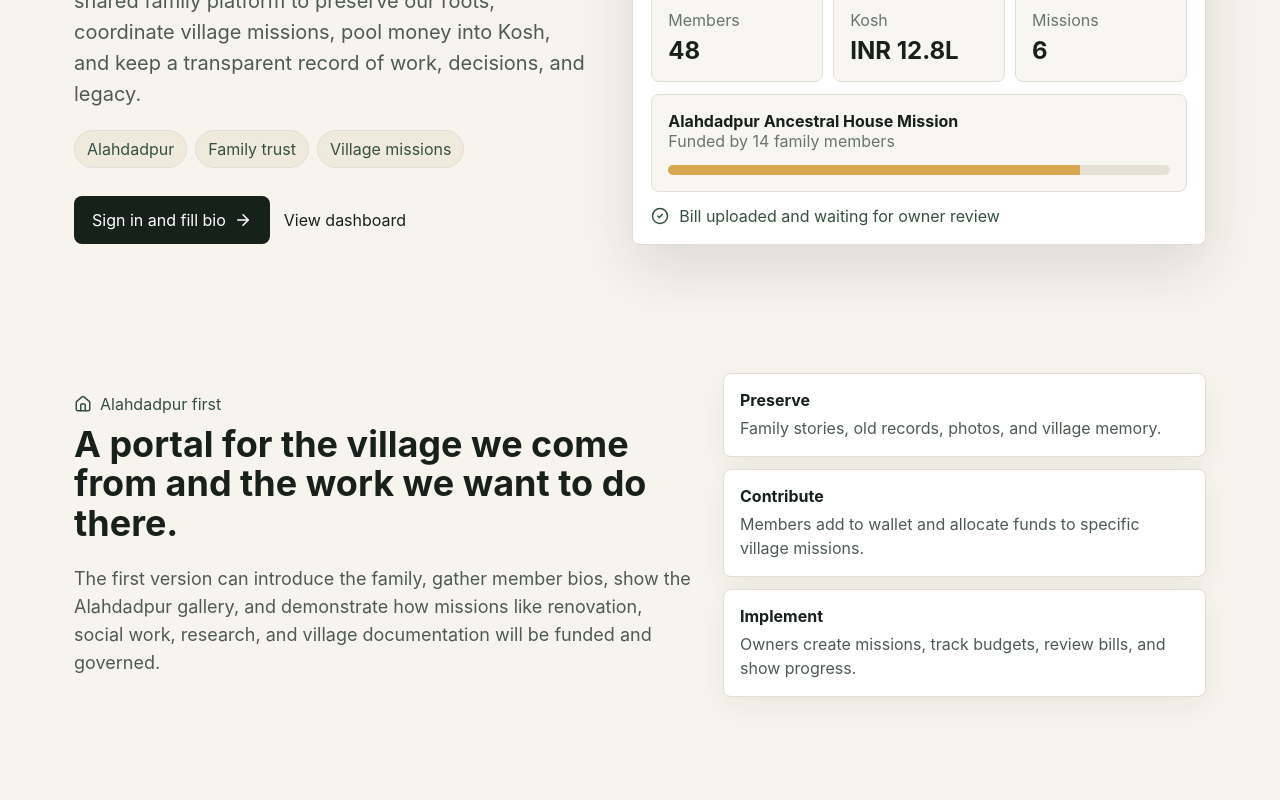
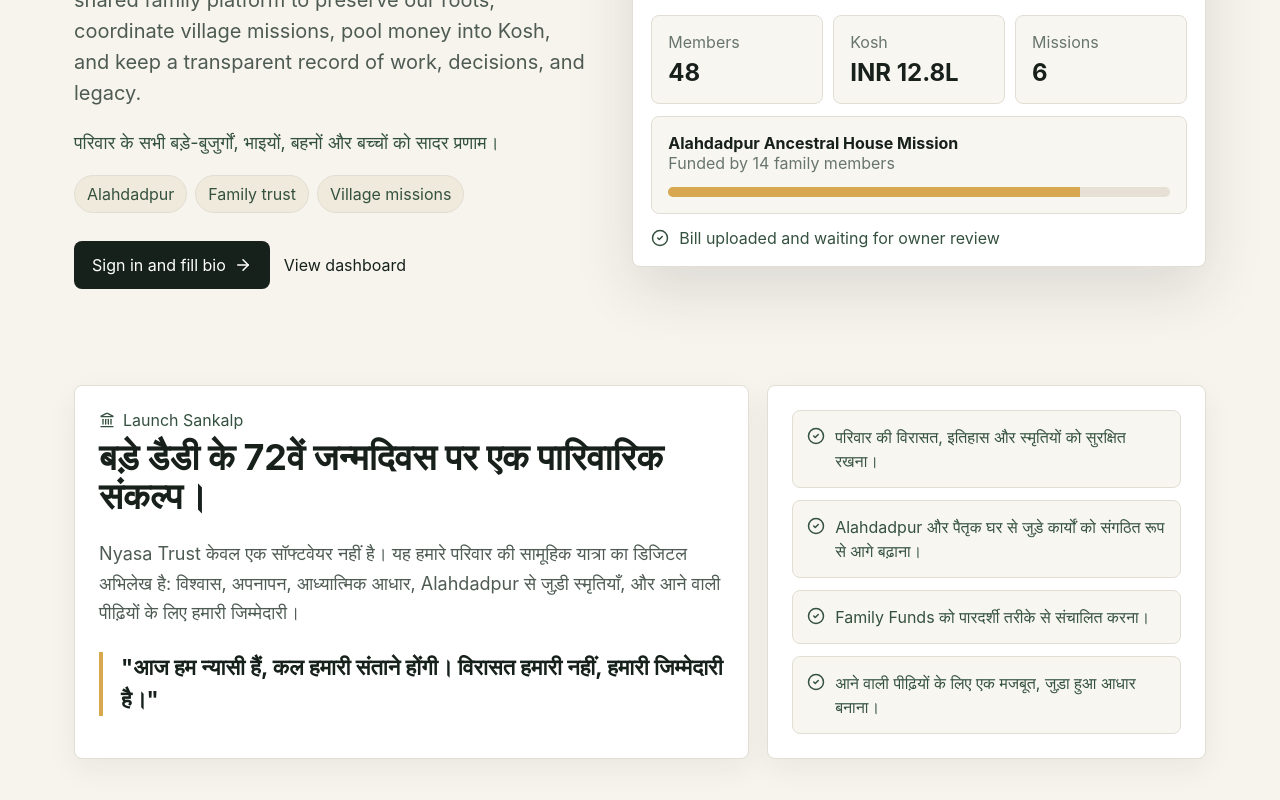
Before and after one commit to XpressCure/nyasa, a React app in the folder apps/web/: page / in a window 1280 px wide. Shown: the part 580-1380 px from the top of the page. Built offline with nearby package versions, Linux system fonts and the light colour scheme.

Commit message:
Add family launch sankalp to homepage

```diff
--- a/apps/web/src/pages/HomePage.jsx
+++ b/apps/web/src/pages/HomePage.jsx
@@ -85,6 +85,13 @@ const futureSections = [
   }
 ];
 
+const launchMessageHighlights = [
+  "परिवार की विरासत, इतिहास और स्मृतियों को सुरक्षित रखना।",
+  "Alahdadpur और पैतृक घर से जुड़े कार्यों को संगठित रूप से आगे बढ़ाना।",
+  "Family Funds को पारदर्शी तरीके से संचालित करना।",
+  "आने वाली पीढ़ियों के लिए एक मजबूत, जुड़ा हुआ आधार बनाना।"
+];
+
 export function HomePage() {
   const [activeView, setActiveView] = useState("member");
   const active = walkthrough[activeView];
@@ -123,6 +130,7 @@ export function HomePage() {
             Nyasa Trust is being built around Alahdadpur: a shared family platform to preserve our roots, coordinate village missions, pool money
             into Kosh, and keep a transparent record of work, decisions, and legacy.
           </p>
+          <p className="home-blessing-line">परिवार के सभी बड़े-बुजुर्गों, भाइयों, बहनों और बच्चों को सादर प्रणाम।</p>
           <div className="village-pill-row">
             <span>Alahdadpur</span>
             <span>Family trust</span>
@@ -174,6 +182,31 @@ export function HomePage() {
               Bill uploaded and waiting for owner review
             </div>
           </div>
+        </div>
+      </section>
+
+      <section className="home-section launch-message-section" id="sankalp">
+        <div className="launch-note-card">
+          <span className="home-kicker">
+            <Landmark size={16} />
+            Launch Sankalp
+          </span>
+          <h2>बड़े डैडी के 72वें जन्मदिवस पर एक पारिवारिक संकल्प।</h2>
+          <p>
+            Nyasa Trust केवल एक सॉफ्टवेयर नहीं है। यह हमारे परिवार की सामूहिक यात्रा का डिजिटल अभिलेख है: विश्वास, अपनापन,
+            आध्यात्मिक आधार, Alahdadpur से जुड़ी स्मृतियाँ, और आने वाली पीढ़ियों के लिए हमारी जिम्मेदारी।
+          </p>
+          <blockquote>
+            "आज हम न्यासी हैं, कल हमारी संताने होंगी। विरासत हमारी नहीं, हमारी जिम्मेदारी है।"
+          </blockquote>
+        </div>
+        <div className="launch-message-list">
+          {launchMessageHighlights.map((highlight) => (
+            <div key={highlight}>
+              <CheckCircle2 size={18} />
+              <span>{highlight}</span>
+            </div>
+          ))}
         </div>
       </section>
 
--- a/apps/web/src/styles.css
+++ b/apps/web/src/styles.css
@@ -672,6 +672,12 @@ select {
   max-width: 720px;
 }
 
+.home-hero-copy .home-blessing-line {
+  color: #34513f;
+  font-size: 18px;
+  margin-top: 14px;
+}
+
 .home-kicker {
   color: #34513f;
   gap: 8px;
@@ -825,6 +831,63 @@ select {
   font-size: 36px;
   line-height: 1.1;
   margin: 8px 0 22px;
+}
+
+.launch-message-section {
+  align-items: stretch;
+  display: grid;
+  gap: 18px;
+  grid-template-columns: minmax(0, 1fr) minmax(320px, 0.65fr);
+  padding-top: 24px;
+}
+
+.launch-note-card,
+.launch-message-list {
+  background: #ffffff;
+  border: 1px solid #e2ded3;
+  border-radius: 8px;
+  box-shadow: 0 10px 30px rgba(35, 32, 26, 0.06);
+  padding: 24px;
+}
+
+.launch-note-card p {
+  color: #4e5b53;
+  font-size: 18px;
+  line-height: 1.65;
+  margin: 0;
+}
+
+.launch-note-card blockquote {
+  border-left: 4px solid #d7a84f;
+  color: #17211c;
+  font-size: 22px;
+  font-weight: 700;
+  line-height: 1.45;
+  margin: 24px 0 0;
+  padding-left: 18px;
+}
+
+.launch-message-list {
+  align-content: center;
+  display: grid;
+  gap: 12px;
+}
+
+.launch-message-list div {
+  align-items: flex-start;
+  background: #f8f6f1;
+  border: 1px solid #e2ded3;
+  border-radius: 8px;
+  color: #34513f;
+  display: flex;
+  gap: 10px;
+  line-height: 1.5;
+  padding: 14px;
+}
+
+.launch-message-list svg {
+  flex: 0 0 auto;
+  margin-top: 2px;
 }
 
 .village-section {
@@ -1058,6 +1121,7 @@ select {
   }
 
   .home-hero,
+  .launch-message-section,
   .interactive-section,
   .village-section,
   .launch-grid,
```
